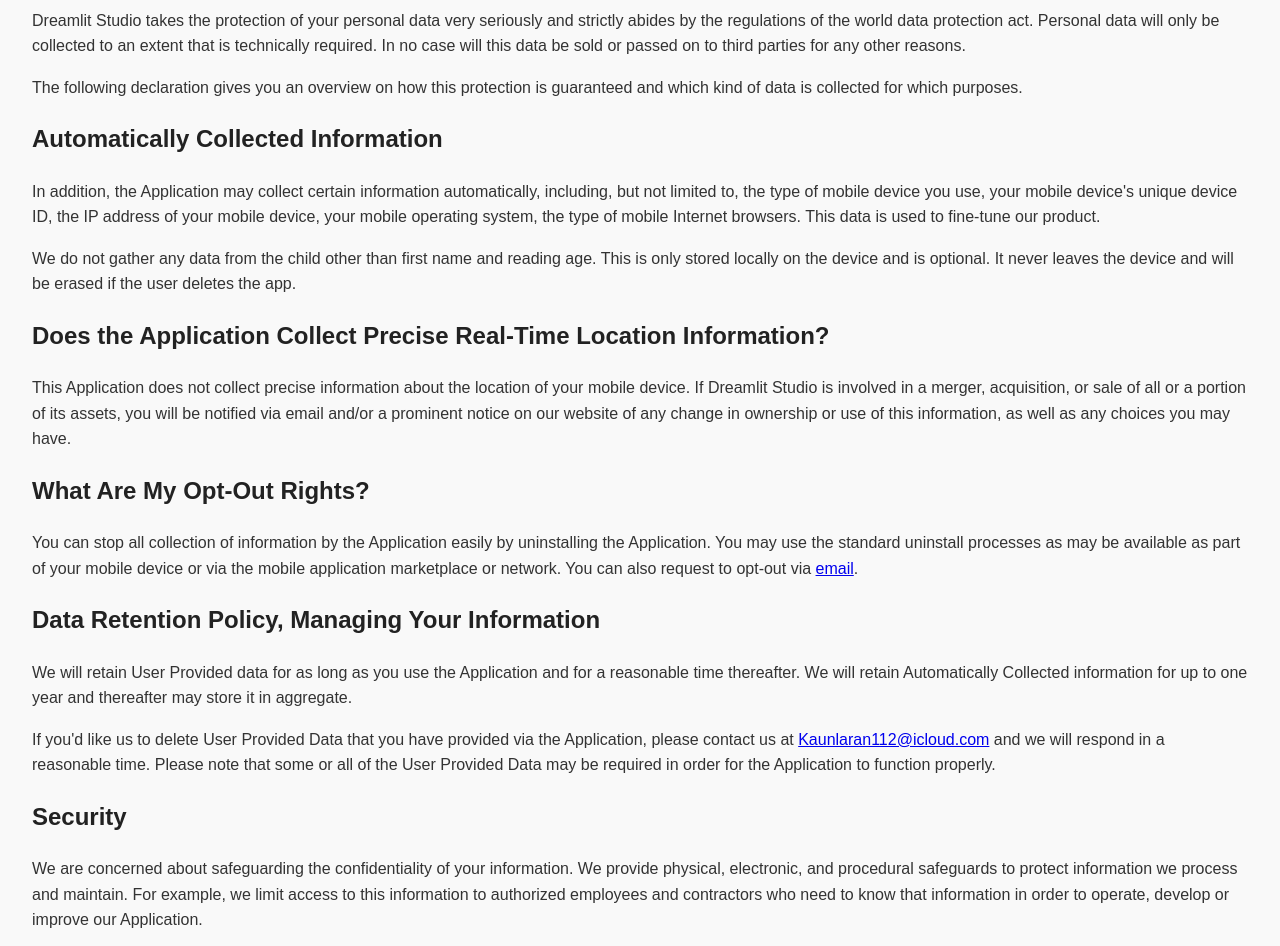
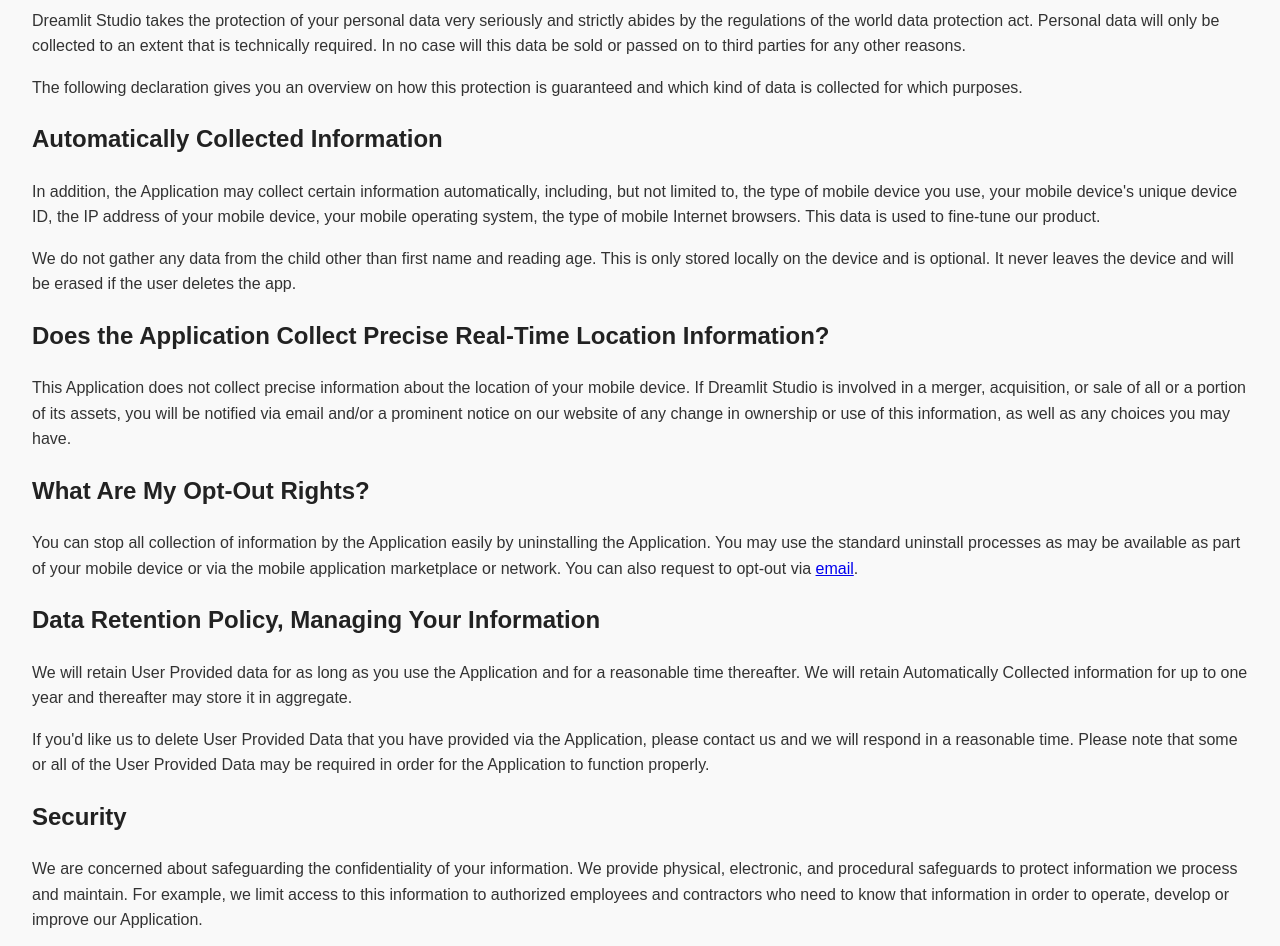
Before and after one commit to dreamlitst/dreamlitst.github.io, a plain HTML site: page policy.html in a window 1280 px wide. Shown: the part 97-1043 px from the top of the page. Drawn offline with Linux system fonts and the light colour scheme.

Commit message:
Update policy.html

```diff
--- a/policy.html
+++ b/policy.html
@@ -50,7 +50,7 @@
         We will retain User Provided data for as long as you use the Application and for a reasonable time thereafter. We will retain Automatically Collected information for up to one year and thereafter may store it in aggregate.
     </p>
     <p>
-        If you'd like us to delete User Provided Data that you have provided via the Application, please contact us at <a href="mailto:Kaunlaran112@icloud.com">Kaunlaran112@icloud.com</a> and we will respond in a reasonable time. Please note that some or all of the User Provided Data may be required in order for the Application to function properly.
+        If you'd like us to delete User Provided Data that you have provided via the Application, please contact us and we will respond in a reasonable time. Please note that some or all of the User Provided Data may be required in order for the Application to function properly.
     </p>
 
     <h2>Security</h2>
```
